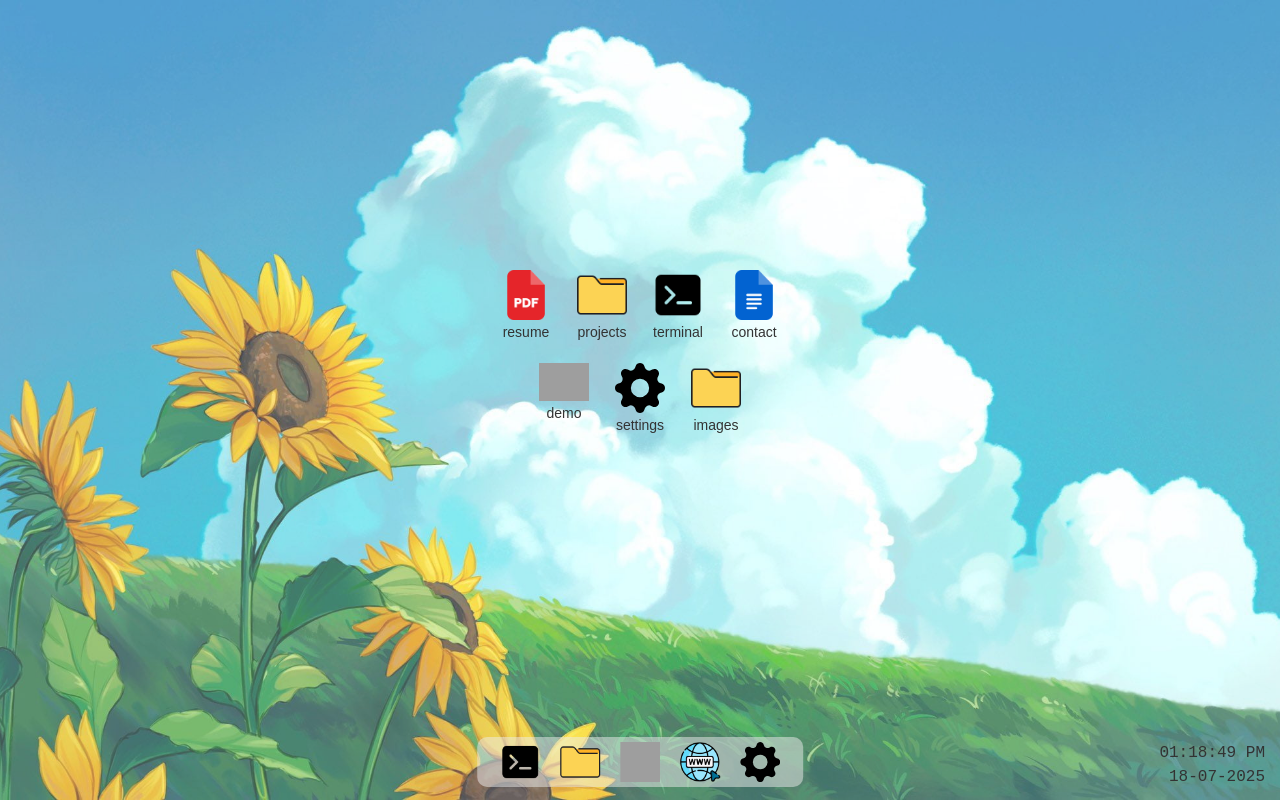
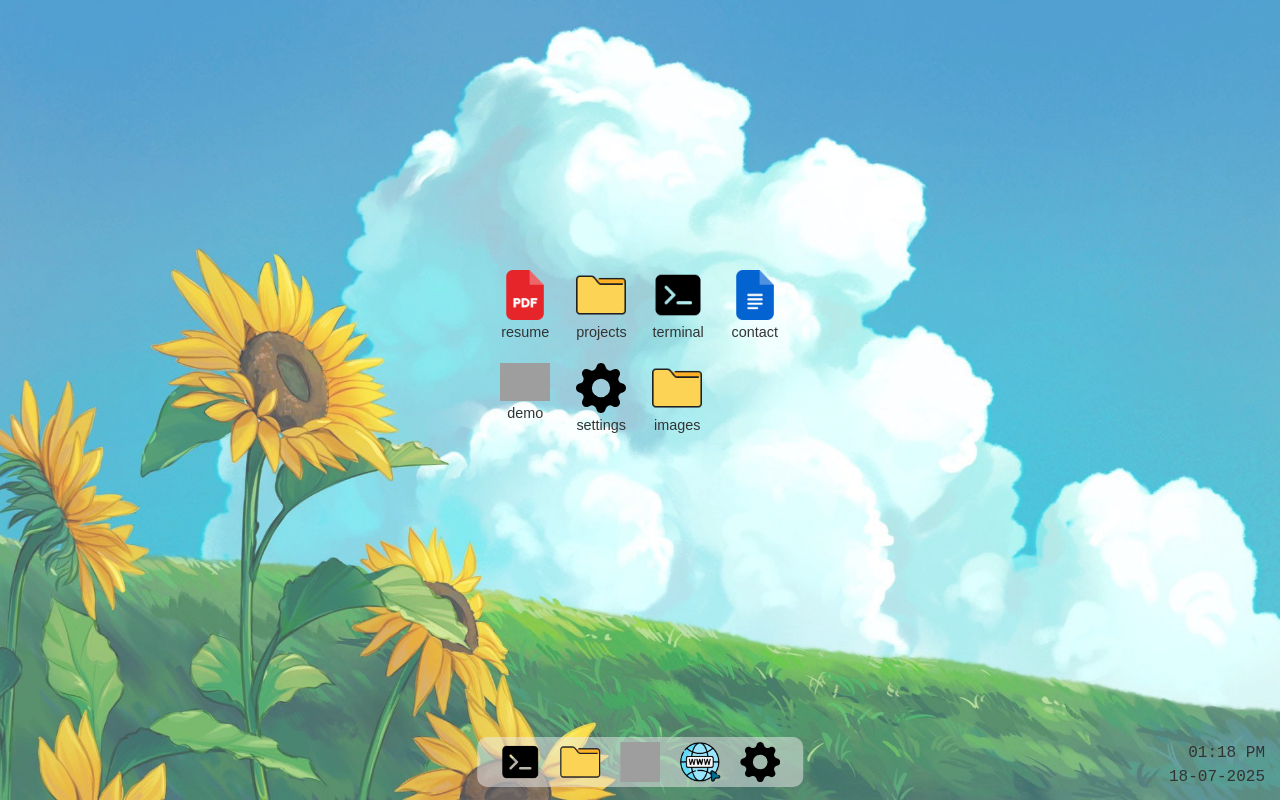
Before and after one commit to Ishan1012/portfolio, a Next.js app: page / in a window 1280 px wide. Built offline with nearby package versions, Linux system fonts and the light colour scheme; grey boxes are pictures that could not be loaded.

Commit message:
Refactor Home component to include task list; update styles for DesktopIcons and Taskbar; modify Clock component to hide seconds; add user-select none to improve interactivity

```diff
--- a/app/page.js
+++ b/app/page.js
@@ -68,11 +68,20 @@ export default function Home() {
     ]
 
   ];
+  const taskList = [
+    {
+      title: 'resume',
+      filename: 'resume.pdf',
+      icon: 'pdf.png',
+
+    }
+  ];
 
   return (
     <div className='container'>
       <Background background={background[selectedBackground]} />
       <DesktopIcons desktopIcons={desktopIcons} isWhite={background[selectedBackground].isIconWhite} />
+
       <Taskbar icons={icons} />
       <Clock isWhite={background[selectedBackground].isWhite} />
     </div>
--- a/components/ApplicationWindow.js
+++ b/components/ApplicationWindow.js
@@ -1,8 +1,8 @@
 import React from 'react'
 
-export default function ApplicationWindow() {
+export default function ApplicationWindow({ appDetails }) {
   return (
-    <div>
+    <div className='container'>
 
     </div>
   )
--- a/components/Clock.js
+++ b/components/Clock.js
@@ -21,7 +21,7 @@ export default function Clock({ isWhite }) {
         return date.toLocaleTimeString('en-US', {
             hour: '2-digit',
             minute: '2-digit',
-            second: '2-digit',
+            // second: '2-digit',
             hour12: true,
         });
     };
--- a/components/DesktopIcons.js
+++ b/components/DesktopIcons.js
@@ -13,7 +13,7 @@ export default function DesktopIcons({ desktopIcons, isWhite }) {
     }
 
     return (
-        <div className='container'>
+        <div className='container1'>
             {
                 desktopIcons.map((row, rowIndex) => (
                     <div className="row" key={rowIndex}>
--- a/components/styles/Clock.css
+++ b/components/styles/Clock.css
@@ -12,6 +12,7 @@
     opacity: 150%;
     border-radius: 10px;
     cursor: pointer;
+    user-select: none;
 }
 
 .clock p {
--- a/components/styles/DesktopIcons.css
+++ b/components/styles/DesktopIcons.css
@@ -21,6 +21,7 @@
     text-align: center;
     cursor: pointer;
     padding: 3px 7px;
+    user-select: none;
 }
 
 .app:hover {
@@ -34,7 +35,7 @@
 }
 
 .app .iconName {
-    font-size: 14px;
+    font-size: .9rem;
     word-break: break-all;
 }
 
--- a/components/styles/Taskbar.css
+++ b/components/styles/Taskbar.css
@@ -7,6 +7,7 @@
     display: flex;
     padding-inline: 1%;
     justify-content: center;
+    user-select: none;
 }
 
 .taskbar .background {
```
Also changed, not shown: package.json (+4 -3 lines), 1 other file (tests, documents, lock files or other folders).
